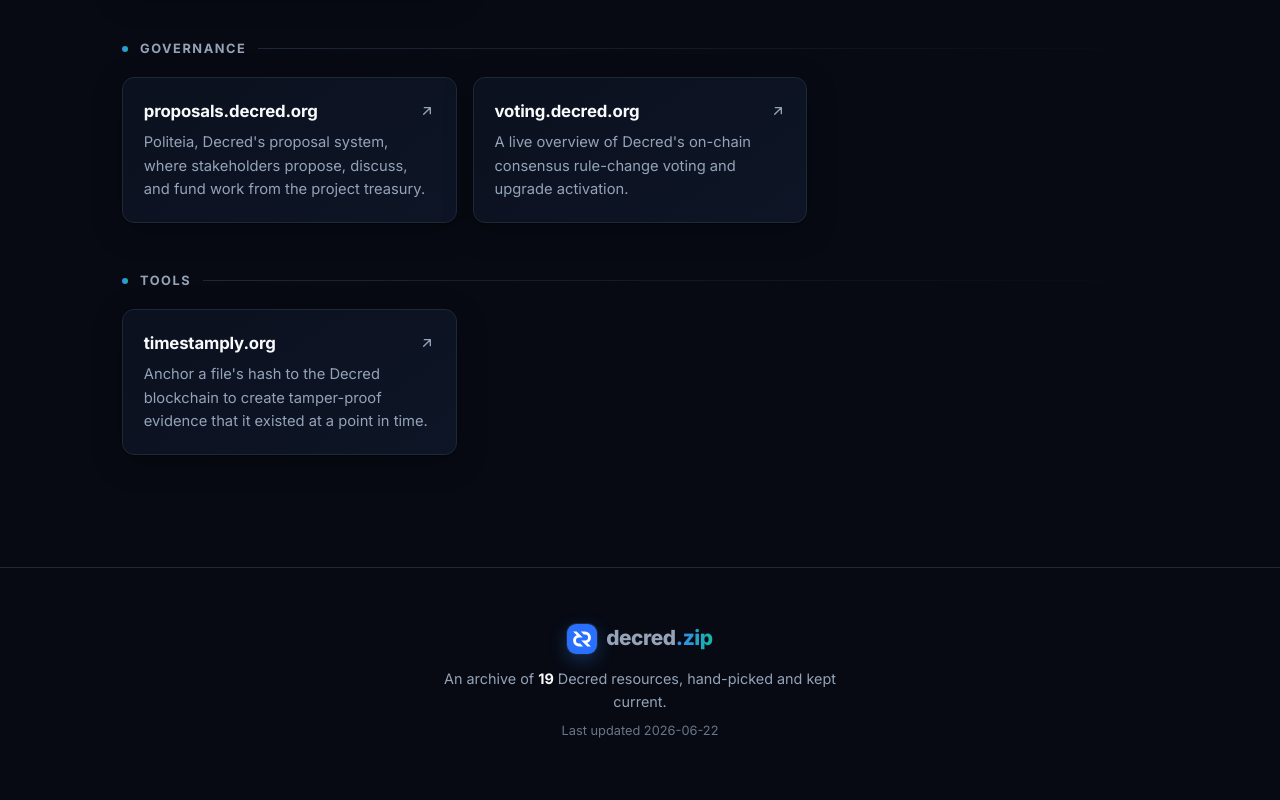
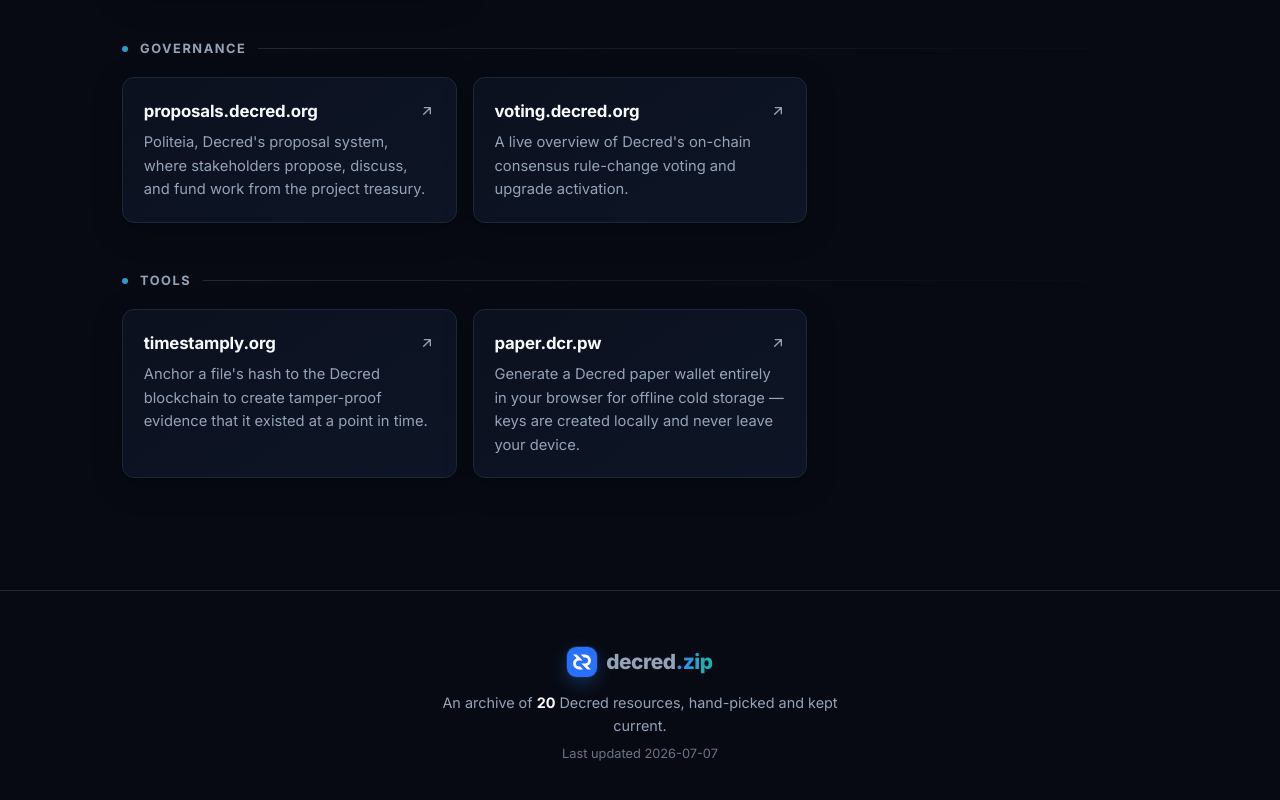
Before and after one commit to jzbz/decred.zip, a plain HTML site: page index.html in a window 1280 px wide. Shown: the part 1746-2546 px from the top of the page. Drawn offline with Linux system fonts and the light colour scheme.

Commit message:
Add paper.dcr.pw paper wallet generator

```diff
--- a/index.html
+++ b/index.html
@@ -41,7 +41,7 @@
         <div class="toolbar">
           <label class="search">
             <svg viewBox="0 0 24 24" fill="none" stroke="currentColor" stroke-width="2" stroke-linecap="round" stroke-linejoin="round" aria-hidden="true"><circle cx="11" cy="11" r="7"/><path d="m21 21-4.3-4.3"/></svg>
-            <input id="filter" type="search" placeholder="Filter 19 resources…" autocomplete="off" aria-label="Filter resources" />
+            <input id="filter" type="search" placeholder="Filter 20 resources…" autocomplete="off" aria-label="Filter resources" />
           </label>
         </div>
       </div>
@@ -148,6 +148,10 @@
             <span class="card__head"><span class="card__name">timestamply.org</span><svg class="card__arrow" viewBox="0 0 24 24" fill="none" stroke="currentColor" stroke-width="2" stroke-linecap="round" stroke-linejoin="round" aria-hidden="true"><path d="M7 17 17 7M8 7h9v9"/></svg></span>
             <p class="card__desc">Anchor a file&#x27;s hash to the Decred blockchain to create tamper-proof evidence that it existed at a point in time.</p>
           </a>
+          <a class="card" href="https://paper.dcr.pw" data-search="paper.dcr.pw generate a decred paper wallet entirely in your browser for offline cold storage — keys are created locally and never leave your device.">
+            <span class="card__head"><span class="card__name">paper.dcr.pw</span><svg class="card__arrow" viewBox="0 0 24 24" fill="none" stroke="currentColor" stroke-width="2" stroke-linecap="round" stroke-linejoin="round" aria-hidden="true"><path d="M7 17 17 7M8 7h9v9"/></svg></span>
+            <p class="card__desc">Generate a Decred paper wallet entirely in your browser for offline cold storage — keys are created locally and never leave your device.</p>
+          </a>
         </div>
       </section>
         <p class="no-results" id="no-results">No resources match your search.</p>
@@ -160,8 +164,8 @@
           <img class="brand__logo brand__logo--sm" src="dcr.svg" alt="" width="30" height="30" />
           <span class="brand__name brand__name--sm">decred<span class="tld">.zip</span></span>
         </a>
-        <p class="site-footer__tagline">An archive of <span class="count">19</span> Decred resources, hand-picked and kept current.</p>
-        <p class="site-footer__meta">Last updated 2026-06-22</p>
+        <p class="site-footer__tagline">An archive of <span class="count">20</span> Decred resources, hand-picked and kept current.</p>
+        <p class="site-footer__meta">Last updated 2026-07-07</p>
       </div>
     </footer>
 
```
Also changed, not shown: resources.txt.
